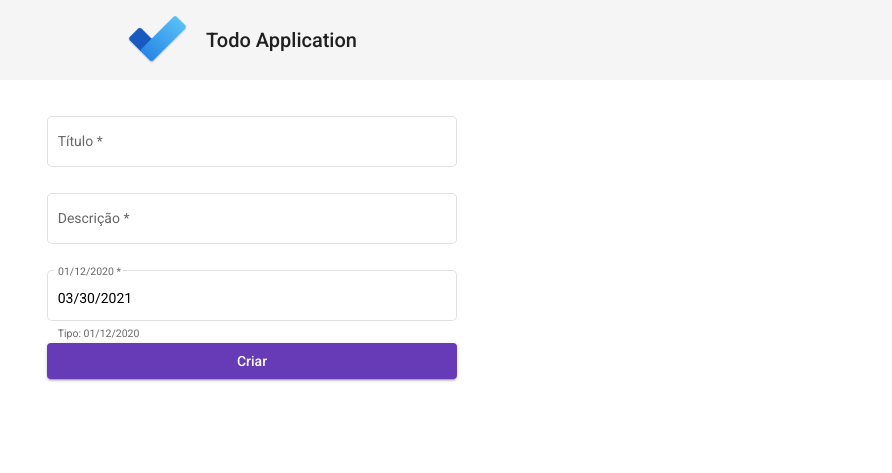
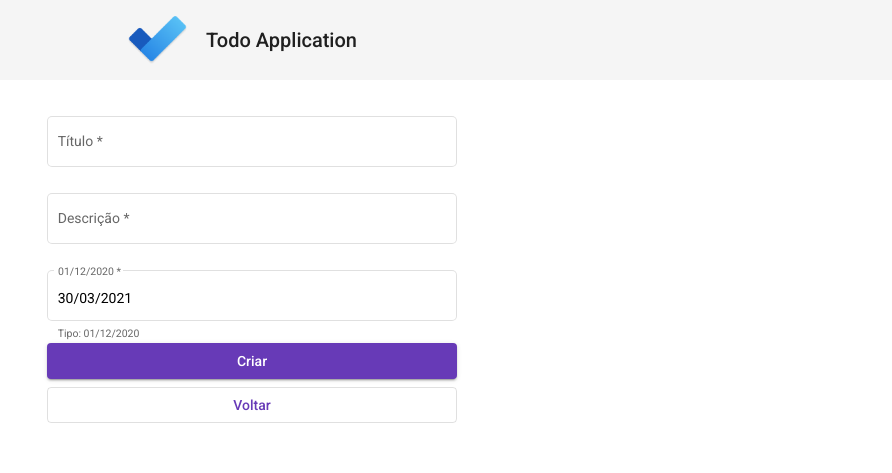
Before and after one commit to JonathanAllisson/Angular-Java, an Angular app in the folder frontend/: page /add in a window 1280 px wide. Shown: the top 473 px of the page, without its empty margins (388-1280 px from the left). Built offline with nearby package versions, Linux system fonts and the light colour scheme.

Commit message:
fix create task

```diff
--- a/frontend/src/app/components/create/create.component.css
+++ b/frontend/src/app/components/create/create.component.css
@@ -16,9 +16,18 @@ form {
     width: 50%;
     flex-direction: column;
     margin: 0 auto;
-    padding: 2rem;
+    padding: 2rem 2rem 0.5rem 2rem;
 }
 
 input {
     cursor: pointer;
 }
+
+.back {
+    width: 50%;
+    margin: 0 auto;
+}
+
+.back button {
+    width: 100%;
+}
--- a/frontend/src/app/components/create/create.component.html
+++ b/frontend/src/app/components/create/create.component.html
@@ -13,10 +13,13 @@
 
             <mat-form-field appearance="outline">
                 <mat-label>01/12/2020</mat-label>
-                <input matInput placeholder="Data" formControlName="date">
+                <input matInput placeholder="Data" formControlName="dateToFinish">
                 <mat-hint>Tipo: 01/12/2020</mat-hint>
             </mat-form-field>
             <button mat-raised-button color="primary">Criar</button>
         </form>
+        <div class="back">
+            <button (click)="back()" mat-stroked-button color="primary">Voltar</button>
+        </div>
     </div>
 </div>
--- a/frontend/src/app/components/create/create.component.ts
+++ b/frontend/src/app/components/create/create.component.ts
@@ -1,15 +1,10 @@
 import { formatDate } from '@angular/common';
 import { Component, OnInit } from '@angular/core';
 import { FormBuilder, FormGroup, Validators } from '@angular/forms';
+import { Router } from '@angular/router';
+import { Todo } from 'src/app/models/todo';
 import { TodoService } from 'src/app/services/todo.service';
 
-
-interface Task {
-  title: string;
-  description: string;
-  date: Date;
-  finish: Boolean;
-}
 
 @Component({
   selector: 'app-create',
@@ -18,23 +13,23 @@ interface Task {
 })
 export class CreateComponent implements OnInit {
 
-  task: Task = {
+  task: Todo = {
     title: '',
     description: '',
-    date: new Date(Date.now()),
+    dateToFinish: new Date(Date.now()),
     finish: false,
   }
 
   public taskForm: FormGroup;
   formResult: string;
 
-  constructor(private fb: FormBuilder, private service: TodoService) { }
+  constructor(private fb: FormBuilder, private service: TodoService, private router: Router) { }
 
   ngOnInit(): void {
     this.taskForm = this.fb.group({
       title: ['', Validators.required],
       description: ['', Validators.required],
-      date: [formatDate(this.task.date, 'MM/dd/yyyy', 'en'), [Validators.required]],
+      dateToFinish: [formatDate(this.task.dateToFinish, 'dd/MM/yyyy', 'en'), [Validators.required]],
       finish: false
     })
   }
@@ -45,6 +40,7 @@ export class CreateComponent implements OnInit {
       console.log(this.taskForm.value);
       this.service.create(this.taskForm.value).subscribe((r) => {
         this.service.message('Task criada com sucesso!');
+        this.router.navigate(['/']);
       }, err => {
         this.service.message('Falha ao criar Task');
       })
@@ -53,4 +49,8 @@ export class CreateComponent implements OnInit {
     }
   }
 
+  back(): void {
+    this.router.navigate(['/']);
+  }
+
 }
```
